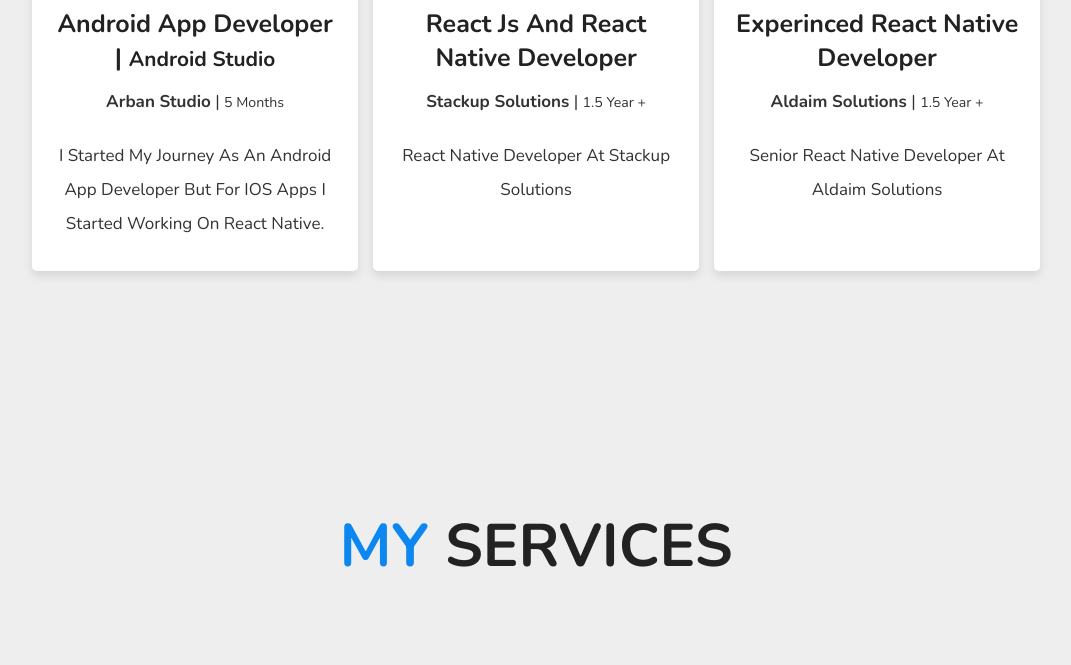
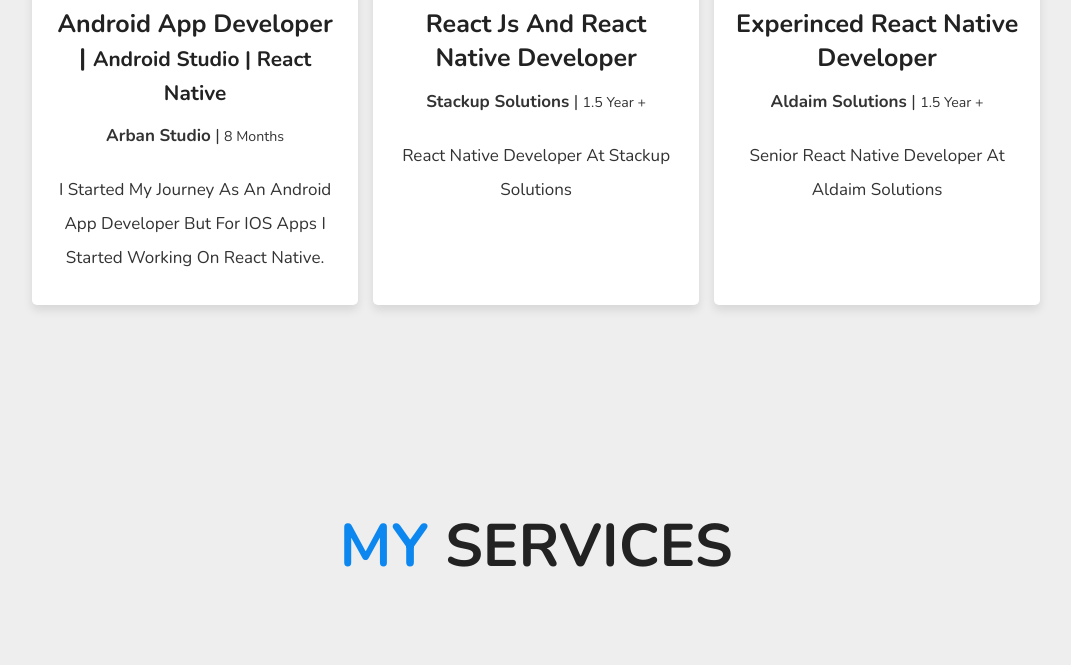
Before and after one commit to aliraza22-net/alirazaqureshi383.github.io, a plain HTML site: page index.html in a window 1280 px wide. Shown: the part 2715-3380 px from the top of the page, without its empty margins (79-1150 px from the left). Drawn offline with nearby package versions, Linux system fonts and the light colour scheme.

Commit message:
portfolio added

```diff
--- a/index.html
+++ b/index.html
@@ -160,8 +160,8 @@
 
             <div class="box tilt">
                 <i class="fab fa-android"></i>
-                <h3> Android App Developer | <small>Android Studio</small></h3>
-                <p class="mb-2"><strong>Arban Studio</strong> | <small> 5 Months</small></p>
+                <h3> Android App Developer | <small>Android Studio | </small><small>React Native </small></h3>
+                <p class="mb-2"><strong>Arban Studio</strong> | <small> 8 Months</small></p>
                 <p>I started my journey as an Android App Developer but for IOS apps I started working on react native. </p>
 
             </div>
```
